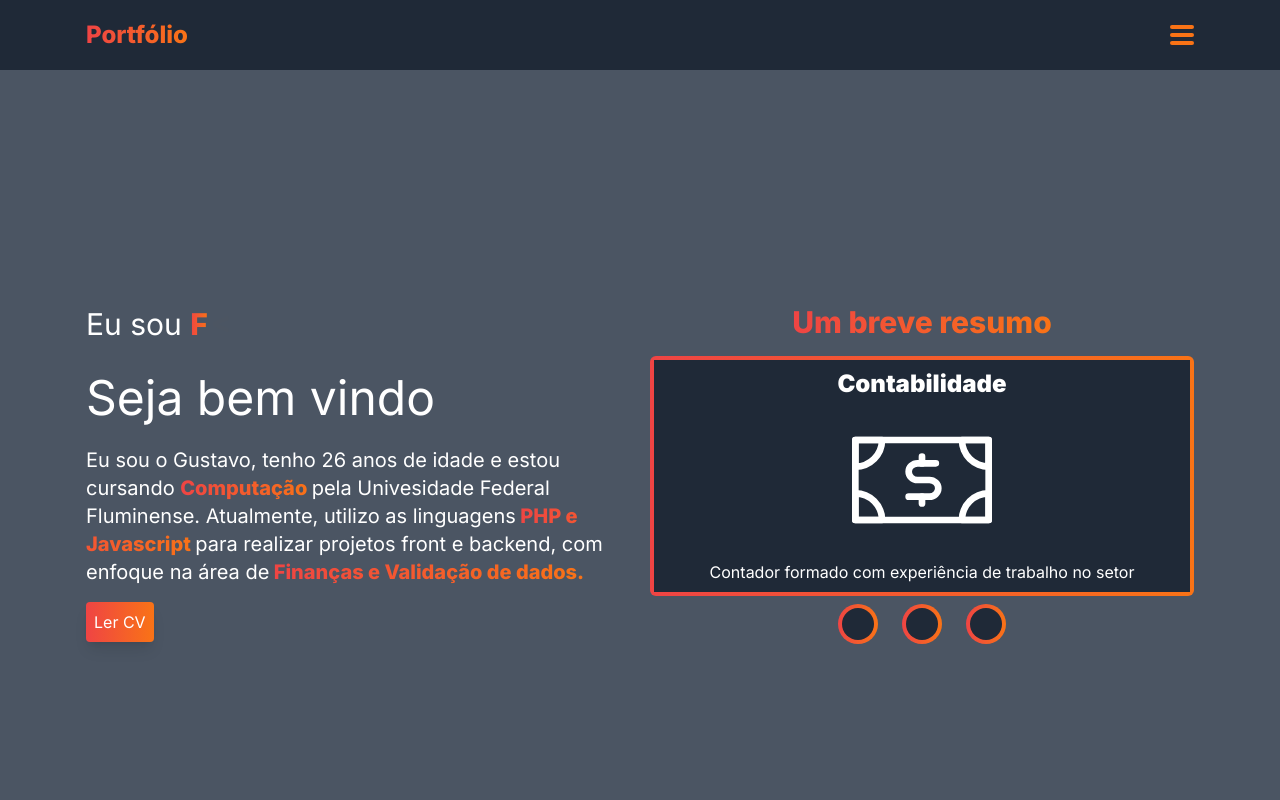
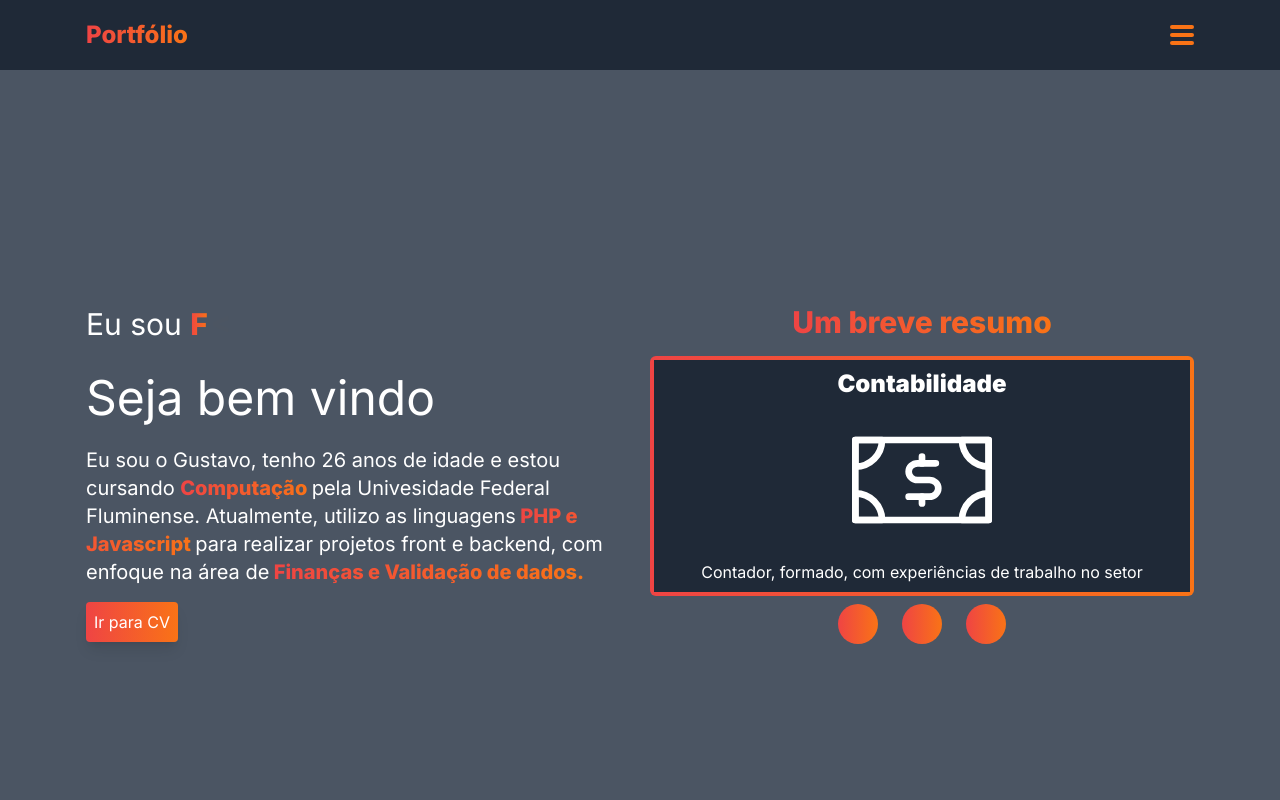
Before and after one commit to Sevengusta/Personal-Portfolio, a Next.js app: page / in a window 1280 px wide. Shown: the top 800 px of the page. Built offline with nearby package versions, Linux system fonts and the light colour scheme.

Commit message:
Projeto finalizado

```diff
--- a/src/app/Components/home/LeftArea.tsx
+++ b/src/app/Components/home/LeftArea.tsx
@@ -57,7 +57,7 @@ const LeftArea = () => {
         </p>
         <Link href={"https://sevengusta.github.io/Curriculum-Vitae/"} target="_blank">
           <Button>
-            Ler CV
+            Ir para CV
           </Button>
         </Link>
       </motion.div>
--- a/src/app/Components/home/SlideCircle.tsx
+++ b/src/app/Components/home/SlideCircle.tsx
@@ -20,9 +20,9 @@ const SlideCircle = ( {slideChange} : SlideCircle) => {
         <div
             onClick={slideChange}
             className='
-            bg-gray-800
-            hover:bg-white
+            hover:bg-gray-800
             rounded-full
+            open:bg-white
             w-full
             h-full
             p-4
--- a/src/app/Components/home/Video.tsx
+++ b/src/app/Components/home/Video.tsx
@@ -199,7 +199,7 @@ export const Video = () => {
                     </defs>
                   </svg>
 
-                  <h1>Contador formado com experiência de trabalho no setor</h1>
+                  <h1>Contador, formado, com experiências de trabalho no setor</h1>
                 </motion.div>
               )}
               {screen2 && (
@@ -257,7 +257,7 @@ export const Video = () => {
                   </svg>
 
                   <h1>
-                    Programador a procura de sua primeira oportunidade na área
+                    Programador, a procura de sua primeira oportunidade na área
                   </h1>
                 </motion.div>
               )}
@@ -281,7 +281,7 @@ export const Video = () => {
                     "
                 >
                   <h1 className="text-2xl font-black text-white">
-                    Certificações
+                    Certificados
                   </h1>
                   <svg
                     width="800px"
@@ -311,7 +311,7 @@ export const Video = () => {
                   </svg>
 
                   <h1>
-                    O curso em programação que utilizado para a estudar é o
+                    O curso de programação que utilizo para a estudar é o
                     pacote FullStack da B7Web
                   </h1>
                 </motion.div>
--- a/src/app/Components/projects/Show.tsx
+++ b/src/app/Components/projects/Show.tsx
@@ -115,7 +115,7 @@ const Show = () => {
                             <Button>Repositório</Button>
                           </Link>
                           <Link href={"https://www.linkedin.com/feed/update/urn:li:activity:7084325121124933632/"} target="_blank">
-                            <Button>Vídeo</Button>
+                            <Button>Ir para Vídeo</Button>
                           </Link>
                         </div>
                       </div>
```
